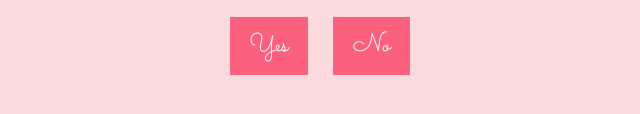
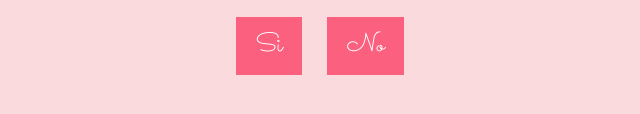
Before and after one commit to atommnava/carta-para-fatima, a plain HTML site: page index.html in a window 1280 px wide. Shown: the part 554-668 px from the top of the page, without its empty margins (320-960 px from the left). Drawn offline with Linux system fonts and the light colour scheme.

Commit message:
Update index.html

```diff
--- a/index.html
+++ b/index.html
@@ -13,8 +13,8 @@
         <div id="text-container">
             <div id="question">Puedo ser tu San Valentin?</div> <!-- Question -->
             <div id="options">
-                <button id="yes-button" onclick="selectOption('Yes')">Yes</button> <!-- Yes button -->
-                <button id="no-button" onclick="selectOption('No')">No</button> <!-- No button -->
+                <button id="yes-button" onclick="selectOption('yes')">Si</button> <!-- Yes button -->
+                <button id="no-button" onclick="selectOption('no')">No</button> <!-- No button -->
             </div>
         </div>
     </div>
```
